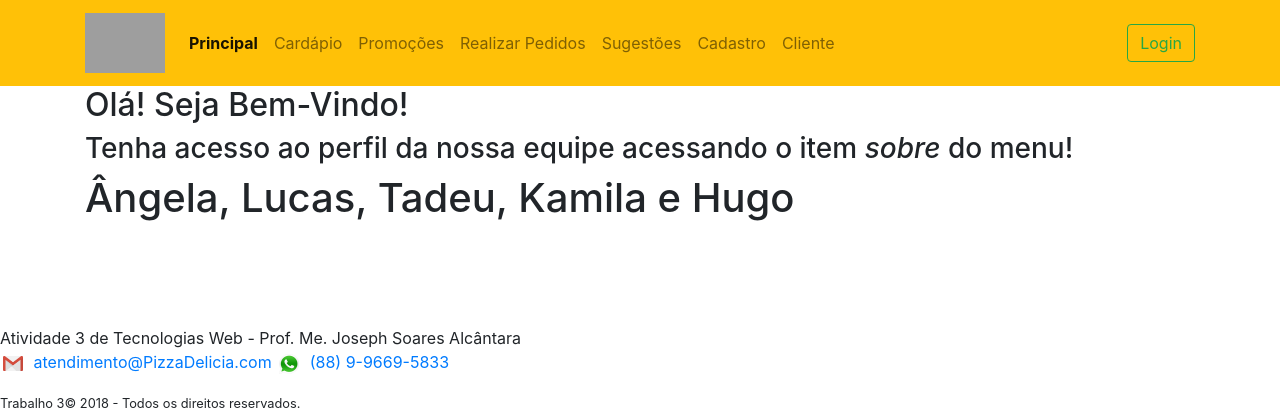
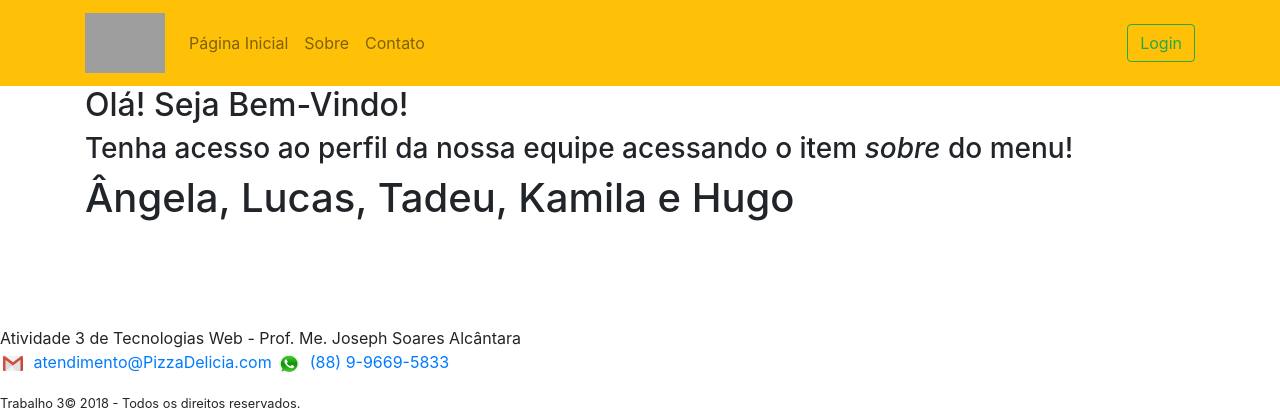
Before and after one commit to lucas26xd/Portifolio-de-Teste-com-CodeIgniter, a CodeIgniter app: page /Projeto3-TecWeb/ in a window 1280 px wide. Shown: the top 420 px of the page. Run offline with CodeIgniter, Linux system fonts and the light colour scheme; some libraries are stand-ins or nearby versions; grey boxes are pictures that could not be loaded.

Commit message:
Alterando itens do menu

```diff
--- a/application/views/templates/header.php
+++ b/application/views/templates/header.php
@@ -37,25 +37,13 @@
           <div class="collapse navbar-collapse" id="navbarsExampleDefault">
             <ul class="navbar-nav mr-auto">
               <li class="nav-item">
-                <a class="nav-link <?php if (!strcmp($title,'Principal')) echo 'active font-weight-bold'; ?>" href="<?=site_url('principal')?>">Principal</a>
+                <a class="nav-link <?php if (!strcmp($title,'Pagina Inicial')) echo 'active font-weight-bold'; ?>" href="<?=site_url('paginainicial')?>">Página Inicial</a>
               </li>
               <li class="nav-item">
-                <a class="nav-link <?php if (!strcmp($title,'Cardapio')) echo 'active font-weight-bold'; ?>" href="<?=site_url('cardapio')?>">Cardápio</a>
+                <a class="nav-link <?php if (!strcmp($title,'Sobre')) echo 'active font-weight-bold'; ?>" href="<?=site_url('sobre')?>">Sobre</a>
               </li>
               <li class="nav-item">
-                <a class="nav-link <?php if (!strcmp($title,'Promocao')) echo 'active font-weight-bold'; ?>" href="<?=site_url('promocao')?>">Promoções</a>
-              </li>
-              <li class="nav-item">
-                <a class="nav-link <?php if (!strcmp($title,'Pedido')) echo 'active font-weight-bold'; ?>" href="<?=site_url('pedido')?>">Realizar Pedidos</a>
-              </li>
-              <li class="nav-item">
-                <a class="nav-link <?php if (!strcmp($title,'Sugestao')) echo 'active font-weight-bold'; ?>" href="<?=site_url('sugestao')?>">Sugestões</a>
-              </li>
-              <li class="nav-item">
-                <a class="nav-link <?php if (!strcmp($title,'Cadastro')) echo 'active font-weight-bold'; ?>" href="<?=site_url('cadastro')?>">Cadastro</a>
-              </li>
-              <li class="nav-item">
-                <a class="nav-link <?php if (!strcmp($title,'Cliente')) echo 'active font-weight-bold'; ?>" href="<?=site_url('cliente')?>">Cliente</a>
+                <a class="nav-link <?php if (!strcmp($title,'Contato')) echo 'active font-weight-bold'; ?>" href="<?=site_url('contato')?>">Contato</a>
               </li>
             </ul>
           </div>
```
